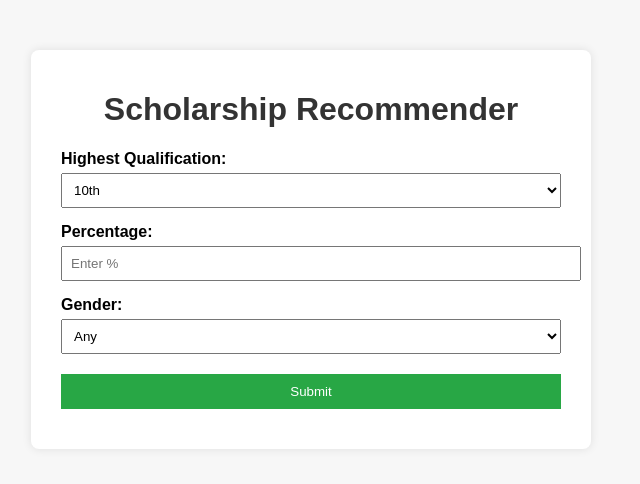
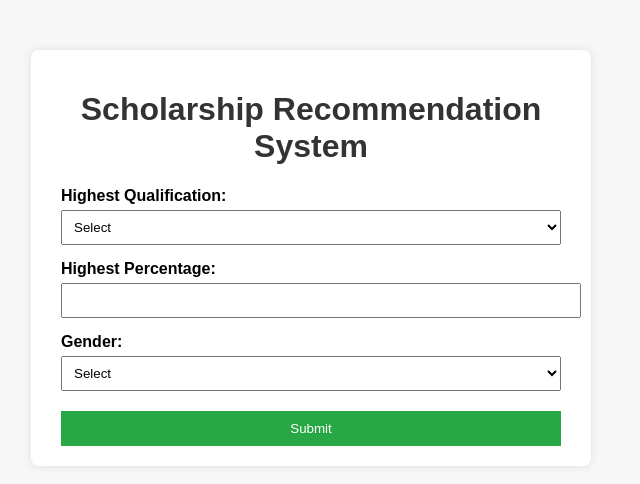
Before and after one commit to sohaliasana/scholarship-recommender, a plain HTML site: page index.html in a window 1280 px wide. Shown: the whole page, without its empty margins (329-969 px from the left). Drawn offline with Linux system fonts and the light colour scheme.

Commit message:
Update index.html

```diff
--- a/index.html
+++ b/index.html
@@ -1,39 +1,39 @@
 <!DOCTYPE html>
 <html lang="en">
 <head>
-  <meta charset="UTF-8" />
-  <meta name="viewport" content="width=device-width, initial-scale=1.0"/>
-  <title>Scholarship Recommendation</title>
-  <link rel="stylesheet" href="style.css"/>
+  <meta charset="UTF-8">
+  <meta name="viewport" content="width=device-width, initial-scale=1">
+  <title>Scholarship Recommendation System</title>
+  <link rel="stylesheet" href="style.css">
 </head>
 <body>
   <div class="container">
-    <h1>Scholarship Recommender</h1>
+    <h1>Scholarship Recommendation System</h1>
     <form id="scholarshipForm">
       <label for="qualification">Highest Qualification:</label>
-      <select id="qualification">
+      <select id="qualification" required>
+        <option value="">Select</option>
         <option value="10th">10th</option>
         <option value="12th">12th</option>
         <option value="UG">Undergraduate</option>
         <option value="PG">Postgraduate</option>
       </select>
 
-      <label for="percentage">Percentage:</label>
-      <input type="number" id="percentage" placeholder="Enter %" required>
+      <label for="percentage">Highest Percentage:</label>
+      <input type="number" id="percentage" required min="0" max="100">
 
       <label for="gender">Gender:</label>
-      <select id="gender">
-        <option value="Any">Any</option>
-        <option value="Male">Male</option>
-        <option value="Female">Female</option>
+      <select id="gender" required>
+        <option value="">Select</option>
+        <option value="male">Male</option>
+        <option value="female">Female</option>
+        <option value="other">Other</option>
       </select>
 
       <button type="submit">Submit</button>
     </form>
 
-    <div id="results">
-      <!-- Scholarships will be shown here -->
-    </div>
+    <div id="result"></div>
   </div>
 
   <script src="script.js"></script>
```
